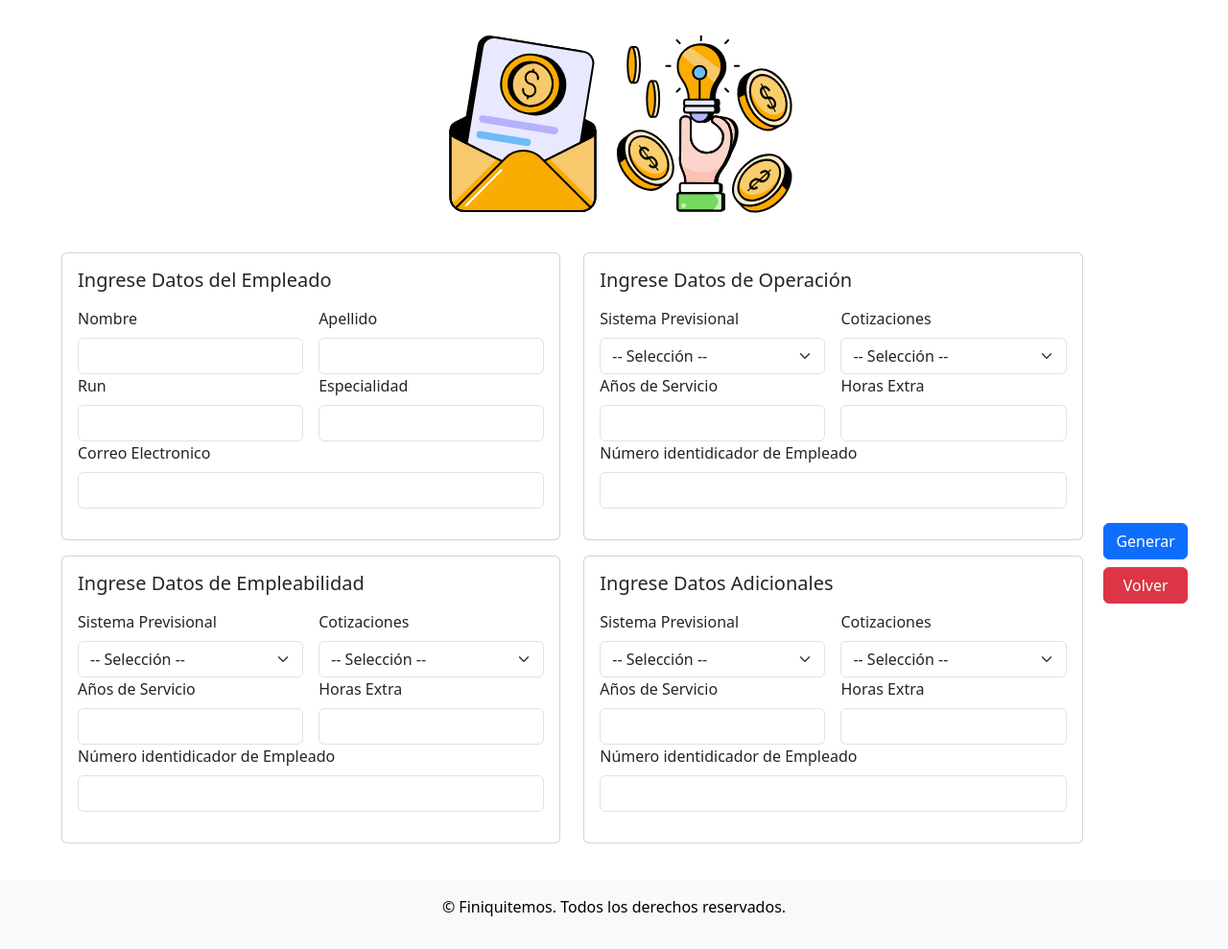
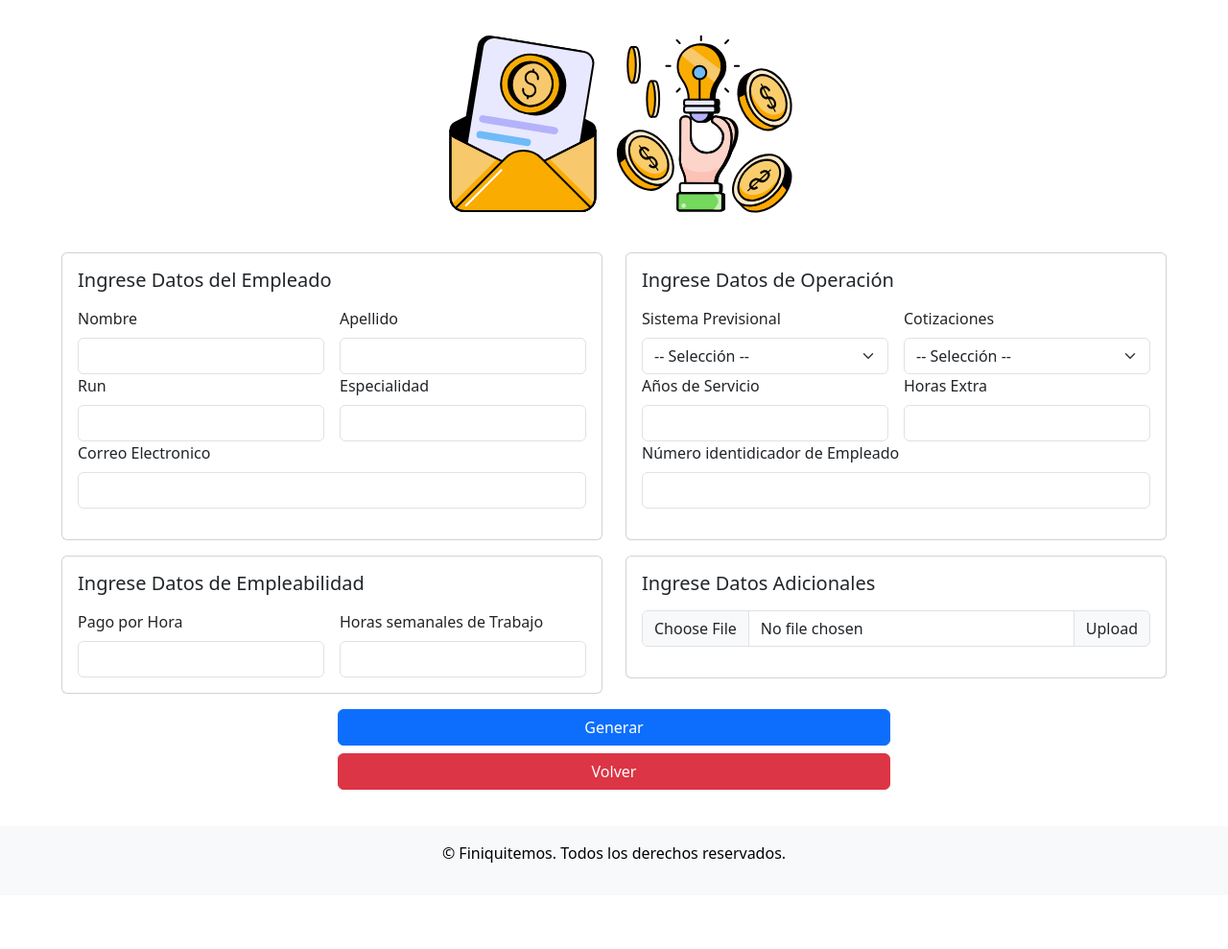
Before and after one commit to WhiteShadow2103/proyecto-2_aseg, a website: page Views/Finiquito.html in a window 1280 px wide. Shown: the part 60-1049 px from the top of the page at 96% size. After the commit the page ends 993 px from the top, so only its background shows below. Drawn offline with nearby package versions, Linux system fonts and the light colour scheme; files whose address does not match are found by name.

Commit message:
Correccion - Finiquito.html

```diff
--- a/Views/Finiquito.html
+++ b/Views/Finiquito.html
@@ -77,7 +77,8 @@
                                 <div class="row g-3">
                                     <div class="col">
                                         <label class="form-label">Sistema Previsional</label>
-                                        <select class="form-select" aria-label="Default select example" id="sPrevisional"> <!--sPrevisional = Sistema Previsional-->
+                                        <select class="form-select" aria-label="Default select example"
+                                            id="sPrevisional"> <!--sPrevisional = Sistema Previsional-->
                                             <option selected>-- Selección --</option>
                                             <option value="1">Fonasa</option>
                                             <option value="2">Isapre</option>
@@ -86,7 +87,8 @@
                                     </div>
                                     <div class="col">
                                         <label class="form-label"> Cotizaciones </label>
-                                        <select class="form-select" aria-label="Default select example" id="cotizaciones">
+                                        <select class="form-select" aria-label="Default select example"
+                                            id="cotizaciones">
                                             <option selected>-- Selección --</option>
                                             <option value="1">Cuprum</option>
                                             <option value="2">Plan Vital</option>
@@ -99,17 +101,20 @@
                                 </div>
                                 <div class="row g-3">
                                     <div class="col">
-                                        <label class="form-label" id="aServicio">Años de Servicio</label> <!--aServicio = Años de Servicio-->
+                                        <label class="form-label" id="aServicio">Años de Servicio</label>
+                                        <!--aServicio = Años de Servicio-->
                                         <input type="number" class="form-control" required>
                                     </div>
                                     <div class="col">
-                                        <label class="form-label" id="horasEx">Horas Extra</label> <!--horasEx = Horas Extra-->
+                                        <label class="form-label" id="horasEx">Horas Extra</label>
+                                        <!--horasEx = Horas Extra-->
                                         <input type="number" class="form-control" required>
                                     </div>
                                 </div>
                                 <div class="row g-3">
                                     <div class="mb-3">
-                                        <label class="form-label" id="numId">Número identidicador de Empleado</label> <!--numId = Numero identificador de empleo-->
+                                        <label class="form-label" id="numId">Número identidicador de Empleado</label>
+                                        <!--numId = Numero identificador de empleo-->
                                         <input type="numbre" class="form-control" required>
                                     </div>
                                 </div>
@@ -124,41 +129,12 @@
                                 </p>
                                 <div class="row g-3">
                                     <div class="col">
-                                        <label class="form-label">Sistema Previsional</label>
-                                        <select class="form-select" aria-label="Default select example">
-                                            <option selected>-- Selección --</option>
-                                            <option value="1">Fonasa</option>
-                                            <option value="2">Isapre</option>
-                                            <option value="3">Otros</option>
-                                        </select>
-                                    </div>
-                                    <div class="col">
-                                        <label class="form-label"> Cotizaciones </label>
-                                        <select class="form-select" aria-label="Default select example">
-                                            <option selected>-- Selección --</option>
-                                            <option value="1">Cuprum</option>
-                                            <option value="2">Plan Vital</option>
-                                            <option value="3">AFP Modelo</option>
-                                            <option value="4">AFP Uno</option>
-                                            <option value="5">AFP Capital</option>
-                                            <option value="6">Otros</option>
-                                        </select>
-                                    </div>
-                                </div>
-                                <div class="row g-3">
-                                    <div class="col">
-                                        <label class="form-label">Años de Servicio</label>
+                                        <label class="form-label">Pago por Hora</label>
                                         <input type="number" class="form-control" required>
                                     </div>
                                     <div class="col">
-                                        <label class="form-label">Horas Extra</label>
+                                        <label class="form-label">Horas semanales de Trabajo</label>
                                         <input type="number" class="form-control" required>
-                                    </div>
-                                </div>
-                                <div class="row g-3">
-                                    <div class="mb-3">
-                                        <label class="form-label">Número identidicador de Empleado</label>
-                                        <input type="numbre" class="form-control" required>
                                     </div>
                                 </div>
                             </div>
@@ -169,51 +145,14 @@
                             <div class="card-body">
                                 <h5 class="card-title">Ingrese Datos Adicionales</h5>
                                 </p>
-                                <div class="row g-3">
-                                    <div class="col">
-                                        <label class="form-label">Sistema Previsional</label>
-                                        <select class="form-select" aria-label="Default select example">
-                                            <option selected>-- Selección --</option>
-                                            <option value="1">Fonasa</option>
-                                            <option value="2">Isapre</option>
-                                            <option value="3">Otros</option>
-                                        </select>
-                                    </div>
-                                    <div class="col">
-                                        <label class="form-label"> Cotizaciones </label>
-                                        <select class="form-select" aria-label="Default select example">
-                                            <option selected>-- Selección --</option>
-                                            <option value="1">Cuprum</option>
-                                            <option value="2">Plan Vital</option>
-                                            <option value="3">AFP Modelo</option>
-                                            <option value="4">AFP Uno</option>
-                                            <option value="5">AFP Capital</option>
-                                            <option value="6">Otros</option>
-                                        </select>
-                                    </div>
-                                </div>
-                                <div class="row g-3">
-                                    <div class="col">
-                                        <label class="form-label">Años de Servicio</label>
-                                        <input type="number" class="form-control" required>
-                                    </div>
-                                    <div class="col">
-                                        <label class="form-label">Horas Extra</label>
-                                        <input type="number" class="form-control" required>
-                                    </div>
-                                </div>
-                                <div class="row g-3">
-                                    <div class="mb-3">
-                                        <label class="form-label">Número identidicador de Empleado</label>
-                                        <input type="numbre" class="form-control" required>
-                                    </div>
+
+                                <div class="input-group mb-3">
+                                    <input type="file" class="form-control" id="inputGroupFile02">
+                                    <label class="input-group-text" for="inputGroupFile02">Upload</label>
                                 </div>
                             </div>
                         </div>
                     </div>
-                </div>
-                <div class="row">
-                    </p>
                     </p>
                     <div>
                         <div class="d-grid gap-2 col-6 mx-auto">
@@ -229,6 +168,5 @@
         <p>&copy; Finiquitemos. Todos los derechos reservados.</p>
     </footer>
 </body>
-<!-- <script src="../JS/generar_PDF.js"></script> -->
 
 </html>
```
